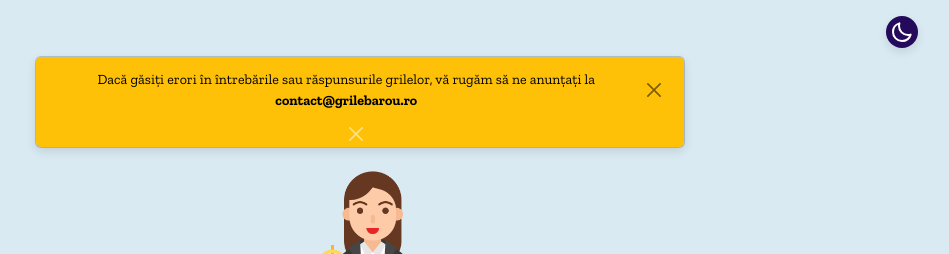
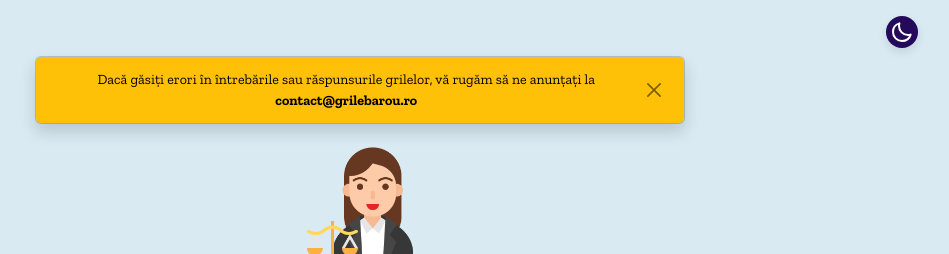
Before and after one commit to emstoica/quizzapp, a plain HTML site: page index.html in a window 1280 px wide. Shown: the top 254 px of the page, without its empty margins (280-1229 px from the left). Drawn offline with nearby package versions, Linux system fonts and the light colour scheme.

Commit message:
Fix toast

```diff
--- a/index.html
+++ b/index.html
@@ -24,16 +24,16 @@
     <!-- Start Screen -->
     <section id="start-screen" class="container-fluid d-flex flex-column align-items-center mt-2 mb-5">
         <div class="row justify-content-center">
-            <div class="toast bg-warning text-black col-12 col-md-6" role="alert" aria-live="assertive" aria-atomic="true" id="disclaimer">
+            <div id="toast-mesaj" class="toast bg-warning text-black col-12 col-md-6" role="alert" aria-live="assertive" aria-atomic="true">
                 <div class="d-flex">
                     <div class="toast-body">
                         Dacă găsiți erori în întrebările sau răspunsurile grilelor, vă rugăm să ne anunțați la <b>contact@grilebarou.ro</b>
                     </div>
                     <button type="button" class="btn-close btn-close-black me-2 m-auto" data-bs-dismiss="toast" aria-label="Close"></button>
                 </div>
-                <button type="button" class="btn-close btn-close-white me-2 m-auto" data-bs-dismiss="toast"></button>
             </div>
         </div>
+
 
         <div class="row text-center start-screen-details">
             <img src="assets/law2.png" alt="Law-related illustration" class="img-fluid lawimage mt-3 mx-auto d-block">
--- a/script.js
+++ b/script.js
@@ -609,7 +609,7 @@ function restartQuiz() {
 
 // Show Toast Notification
 window.onload = function() {
-    let toastElement = document.getElementById("disclaimer");
+    let toastElement = document.querySelector(".toast"); // Use querySelector to select the toast element
     let toast = new bootstrap.Toast(toastElement, { autohide: false });
     toast.show();
 };
--- a/style.css
+++ b/style.css
@@ -178,9 +178,9 @@ hr{
 .toast{
     width: 90%;
 }
-#disclaimer{
+/* #toastmessage{
     box-shadow: 0 4px 10px rgba(0, 0, 0, 0.1); /* Soft shadow */
-}
+
 .titlestartscreen{
     color: var(--color-accent);
     text-shadow: 0 4px 10px rgba(0, 0, 0, 0.1); /* Soft shadow */
```
